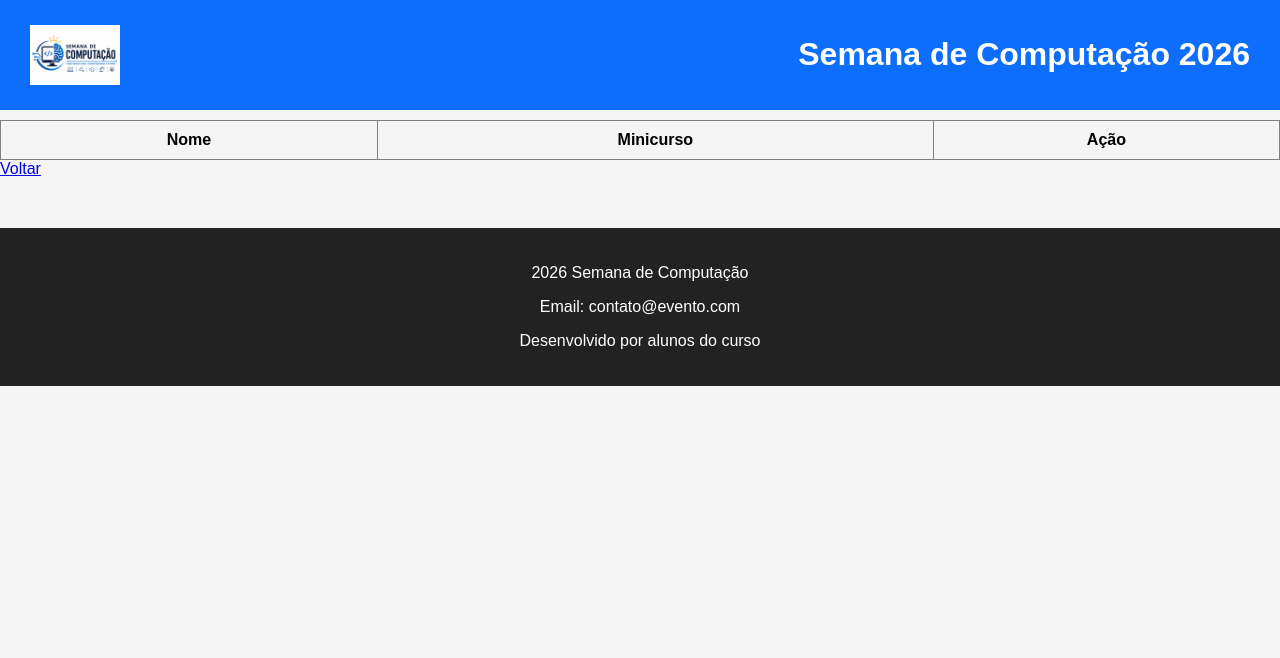
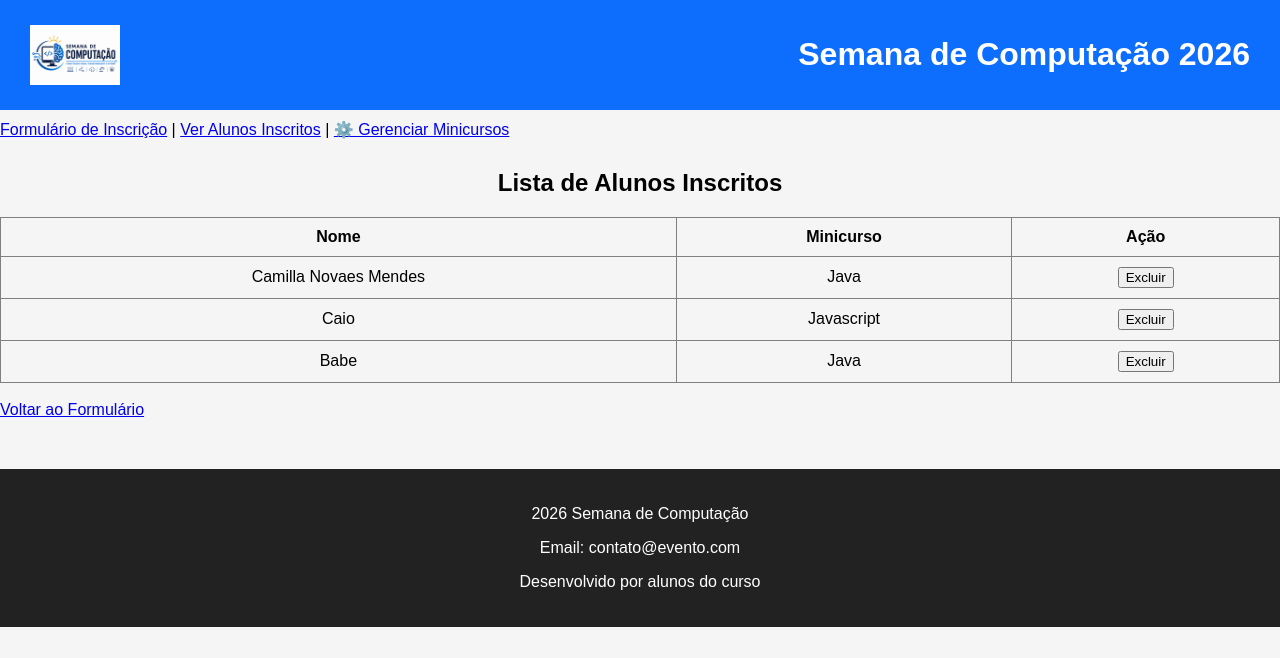
Before and after one commit to camillamendess/devweb-flask, a Flask app: page /inscritos in a window 1280 px wide. Shown: the top 658 px of the page. Run offline with Flask 3, Linux system fonts and the light colour scheme; data comes from the database, SQL or seed files in the repository; data that the repository does not hold is empty.

Commit message:
refactor: update templates for better accessibility and user experience; add database initialization

```diff
--- a/app.py
+++ b/app.py
@@ -5,11 +5,11 @@ from controllers.minicurso_controller import minicurso_blueprint
 
 app = Flask(__name__)
 
+init_db()
+
 # Registra os Controladores (Blueprints) no app principal
 app.register_blueprint(inscrito_blueprint)
 app.register_blueprint(minicurso_blueprint)
 
 if __name__ == '__main__':
-    # Inicializa o banco criando as tabelas se necessário antes de ligar o servidor
-    init_db()
     app.run(debug=True)
--- a/templates/inscritos.html
+++ b/templates/inscritos.html
@@ -2,29 +2,34 @@
 
 {% block body %}
 
-<table border="1">
+<h2>Lista de Alunos Inscritos</h2>
 
+<table border="1" aria-label="Alunos inscritos e seus respectivos minicursos">
+    <thead>
         <tr>
-        <th>Nome</th>
-        <th>Minicurso</th>
-        <th>Ação</th>
+            <th scope="col">Nome</th>
+            <th scope="col">Minicurso</th>
+            <th scope="col">Ação</th>
         </tr>
-
-    {% for id,nome,minicurso in inscritos %}
+    </thead>
+    <tbody>
+        {% for inscrito in inscritos %}
         <tr>
-        <td>{{ nome }}</td>
-        <td>{{ minicurso }}</td>
+            <td>{{ inscrito.nome }}</td>
+            <td>{{ inscrito.minicurso_nome }}</td>
             <td>
-           <form action="excluir" method="post">
-             <input name="id" type="hidden" value='{{ id }}'>
-             <button type="submit">Excluir</button>
+                <form action="/excluir" method="post" style="display:inline;">
+                    <input name="id" type="hidden" value='{{ inscrito.id }}'>
+                    <button type="submit"
+                        onclick="return confirm('Tem certeza que deseja excluir a inscrição de {{ inscrito.nome }}?')">Excluir</button>
                 </form>
             </td>
         </tr>
         {% endfor %}
-
+    </tbody>
 </table>
 
-<a href="/">Voltar</a>
+<br>
+<a href="/">Voltar ao Formulário</a>
 
 {% endblock %}
--- a/templates/layout.html
+++ b/templates/layout.html
@@ -1,11 +1,10 @@
-
 <!DOCTYPE html>
 <html lang="pt-br">
 
 <head>
+   <meta charset="UTF-8">
    <title>Semana de Computação</title>
-<link rel="stylesheet"
-          href="{{ url_for('static', filename='css/estilo.css') }}">
+   <link rel="stylesheet" href="{{ url_for('static', filename='css/estilo.css') }}">
 </head>
 
 <body>
@@ -13,9 +12,16 @@
    <div class="container">
 
       <header>
- <img src="{{ url_for('static', filename='images/logo.png') }}" width="90">
+         <img src="{{ url_for('static', filename='images/logo.png') }}" width="90"
+            alt="Logo oficial da Semana de Computação">
          <h1>Semana de Computação 2026</h1>
       </header>
+
+      <nav class="menu-navegacao" aria-label="Menu principal do sistema">
+         <a href="/" class="link-menu">Formulário de Inscrição</a> |
+         <a href="/inscritos" class="link-menu">Ver Alunos Inscritos</a> |
+         <a href="/minicursos" class="link-menu">⚙️ Gerenciar Minicursos</a>
+      </nav>
 
       <section>
          {% block body %}
@@ -30,4 +36,5 @@
 
    </div>
 </body>
+
 </html>
--- a/templates/sucesso.html
+++ b/templates/sucesso.html
@@ -2,8 +2,10 @@
 
 {% block body %}
 
-<h2>Inscrição com sucesso!</h2>
+<div role="status" aria-live="polite">
+  <h2 style="color: #4caf50;">Inscrição realizada com sucesso!</h2>
+</div>
 
-<a href="/inscritos">Ver inscritos</a>
+<a href="/inscritos">Ver todos os alunos inscritos</a>
 
 {% endblock %}
```
Also changed, not shown: templates/erro.html (+5 -4 lines), templates/index.html (+12 -10 lines), inscritos.db. Lines whose indentation alone changed are shown as unchanged.
